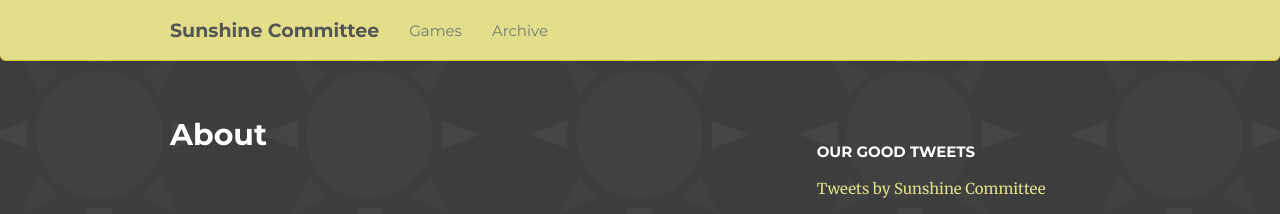
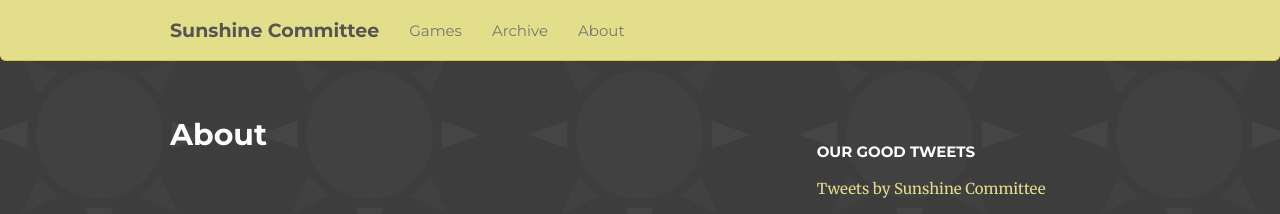
Before and after one commit to SunshineCommittee/SunshineCommittee.github.io, a Jekyll site: the page built from about.html, in a window 1280 px wide. Shown: the top 214 px of the page. Built offline with Jekyll 4.4.1, drawn with Linux system fonts in a browser that asks for light colours; nearby versions of some CDN libraries; comment, search, counter and statistics services are not loaded.

Commit message:
added about page stub

```diff
--- a/_includes/nav.html
+++ b/_includes/nav.html
@@ -1,2 +1,3 @@
 <li><a href="{{ "/games" | prepend:site.baseurl }}">Games</a></li>
 <li><a href="{{ "/archive" | prepend:site.baseurl }}">Archive</a></li>
+<li><a href="{{ "/about" | prepend:site.baseurl }}">About</a></li>
--- a/stylesheets/shiori.scss
+++ b/stylesheets/shiori.scss
@@ -272,6 +272,7 @@
   width: 500px;
 }
 
+
 .gist {
   table {
     border: none !important;
```
Also changed, not shown: _includes/sidebar.html (+0 -28 lines), about.html (line endings or trailing spaces), 14 other files.
